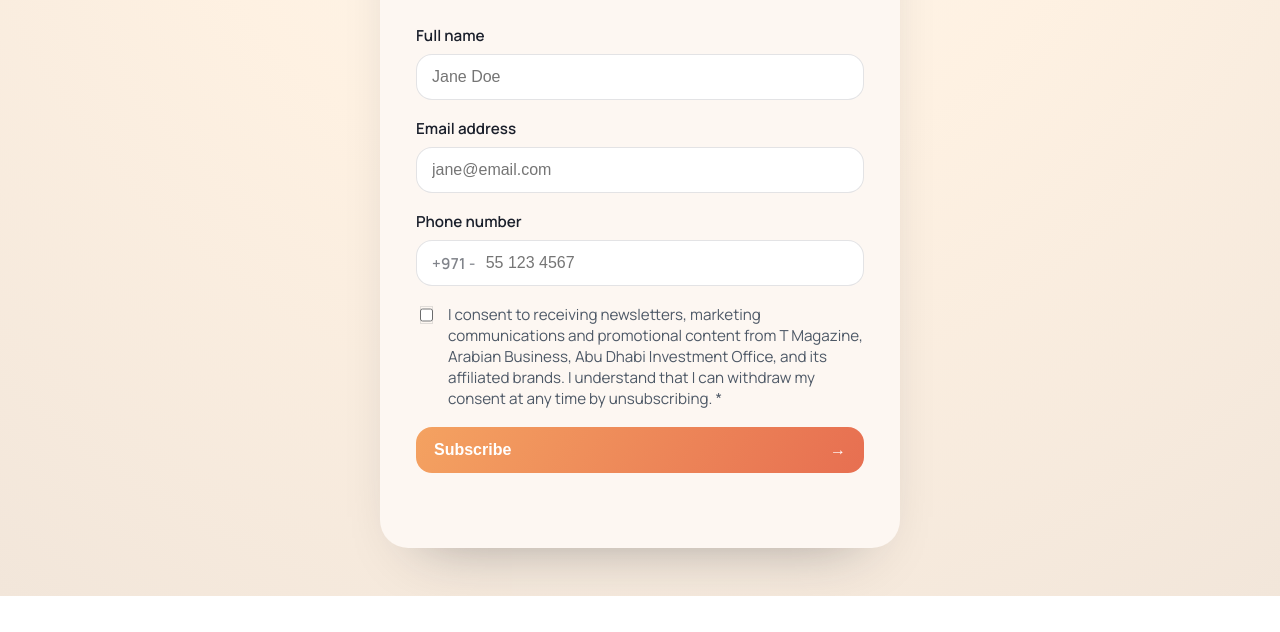
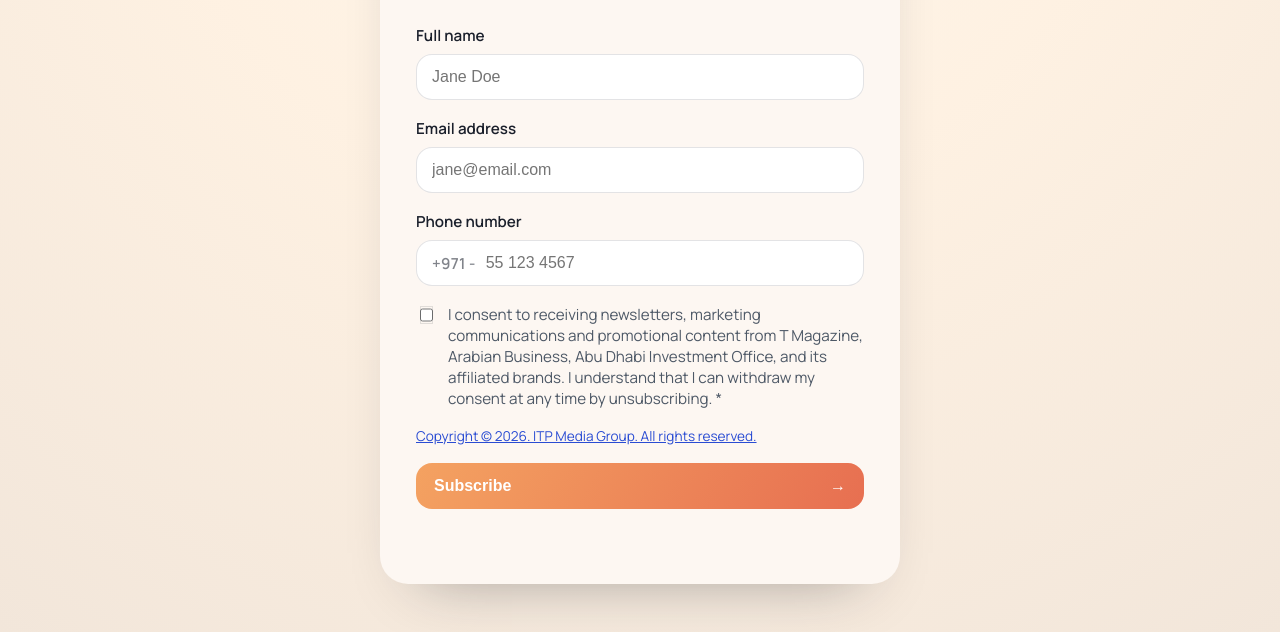
Before and after one commit to Hasanshkera10/form-reg, a plain HTML site: page index.html in a window 1280 px wide. Shown: the part 293-925 px from the top of the page. Before the commit the page ends 889 px from the top, so only its background shows below. Drawn offline with nearby package versions, Linux system fonts and the light colour scheme.

Commit message:
Add privacy link near consent

```diff
--- a/index.html
+++ b/index.html
@@ -68,6 +68,15 @@
             </span>
           </label>
 
+          <a
+            class="footer__link footer__link--inline"
+            href="https://www.itp.com/privacy-policy/"
+            target="_blank"
+            rel="noopener noreferrer"
+          >
+            Copyright © 2026. ITP Media Group. All rights reserved.
+          </a>
+
           <button class="button" type="submit">
             <span>Subscribe</span>
             <span class="button__arrow" aria-hidden="true">→</span>
@@ -84,6 +93,7 @@
           </button>
         </div>
       </div>
+
     </section>
   </main>
 
--- a/style.css
+++ b/style.css
@@ -235,6 +235,28 @@ input:focus {
   color: var(--muted);
 }
 
+.footer {
+  margin-top: 28px;
+  text-align: center;
+}
+
+.footer__link {
+  color: #1e4be8;
+  text-decoration: underline;
+  font-weight: 600;
+}
+
+.footer__link:hover {
+  color: #1333a6;
+}
+
+.footer__link--inline {
+  text-align: left;
+  font-size: 0.85rem;
+  font-weight: 500;
+  color: #2a4cd3;
+}
+
 @media (max-width: 520px) {
   .card {
     padding: 36px 24px;
```
Lines whose indentation alone changed are shown as unchanged.
